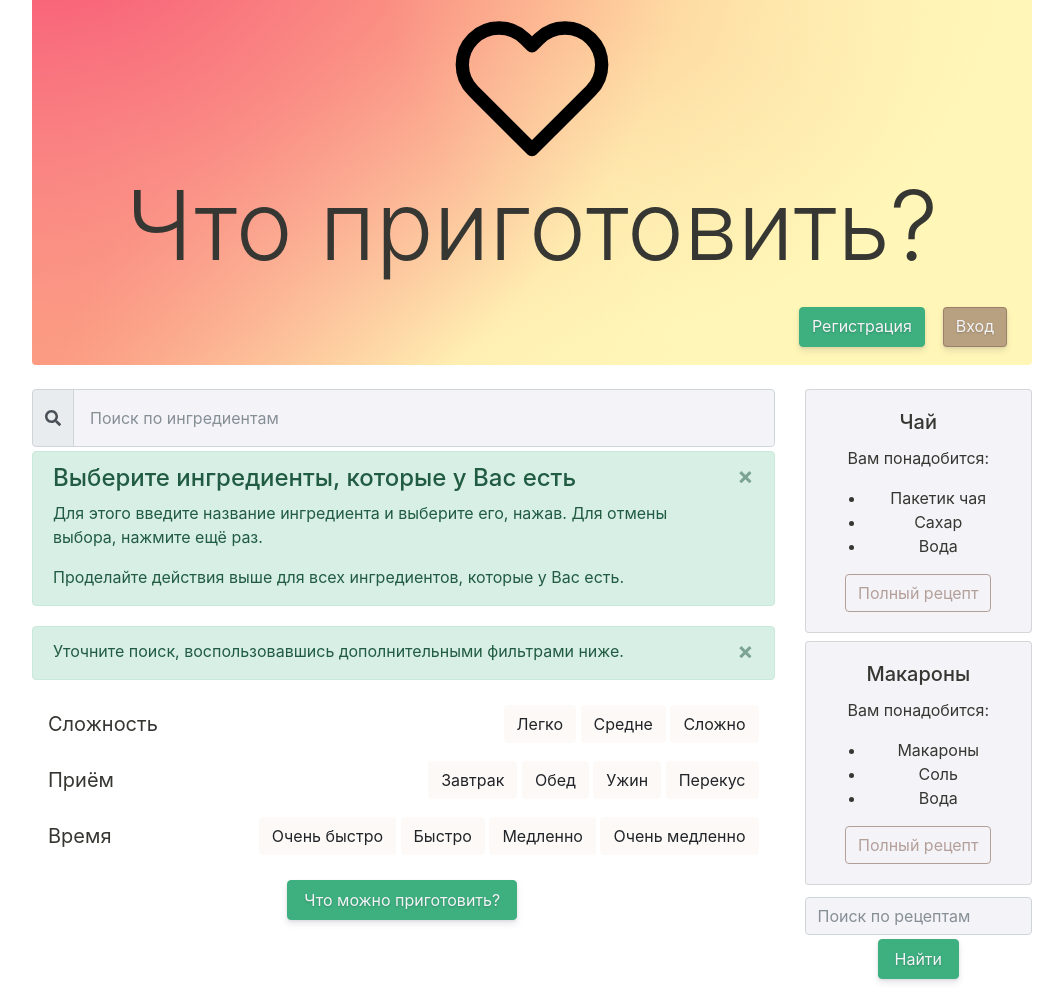
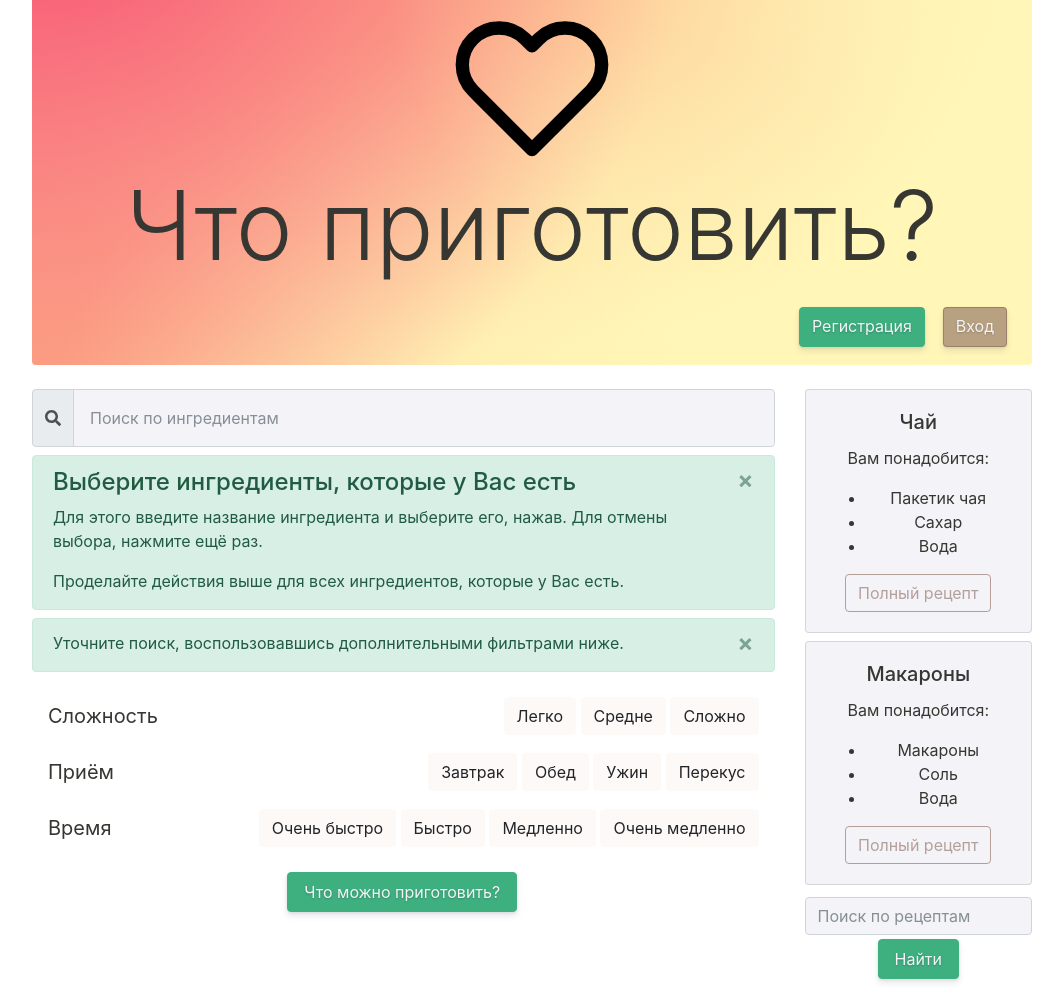
Before and after one commit to maekir/imhungry, a Django app: template templates/main.html in a window 1280 px wide. Shown: the top 988 px of the page, without its empty margins (108-1171 px from the left). Run offline with Django 3.2, Linux system fonts and the light colour scheme; the template is opened without the code that fills it, so the values that code supplies are empty; some libraries are stand-ins or nearby versions.

Commit message:
небольшие изменения

```diff
--- a/templates/main.html
+++ b/templates/main.html
@@ -69,7 +69,7 @@
                     <input class="mr-auto form-control p-3" type="text" id="ingredient_search" placeholder="Поиск по ингредиентам" aria-label="Поиск по ингредиентам" aria-describedby="btnSearchIng">
                 </div>
 
-                <div class="alert alert-primary alert-dismissible fade show mt-1 pb-0" role="alert">
+                <div class="alert alert-primary alert-dismissible fade show mt-2 mb-0 pb-0" role="alert">
                     <h4>Выберите ингредиенты, которые у Вас есть</h4>
                     <p>Для этого введите название ингредиента и выберите его, нажав. Для отмены выбора, нажмите ещё раз.</p>
                     <p>Проделайте действия выше для всех ингредиентов, которые у Вас есть.</p>
@@ -82,7 +82,7 @@
                 <div class="d-flex flex-column justify-content-center">
                     <!-- Форма поиска по ингредиентам и прочим параметрам -->
                     <form action="#" method="post">
-                            <div class="btn-group-toggle" data-toggle="buttons" id="ingredient_buttons">
+                        <div class="btn-group-toggle mt-2" data-toggle="buttons" id="ingredient_buttons">
                             {% for ingredient in ingredients %}
                             <label for="{{ ingredient.id }}" class="btn btn-light m-1">
                                 {{ ingredient.name }}
@@ -92,7 +92,7 @@
                         </div>
                         <!-- /btn-group -->
 
-                        <div class="alert alert-primary alert-dismissible fade show mt-1 pb-0" role="alert">
+                        <div class="alert alert-primary alert-dismissible fade show mt-2 pb-0" role="alert">
                             <p>Уточните поиск, воспользовавшись дополнительными фильтрами ниже.</p>
                             <button type="button" class="close" data-dismiss="alert" aria-label="Close">
                                 <span aria-hidden="true">&times;</span>
```
Also changed, not shown: db.sqlite3. Lines whose indentation alone changed are shown as unchanged.
